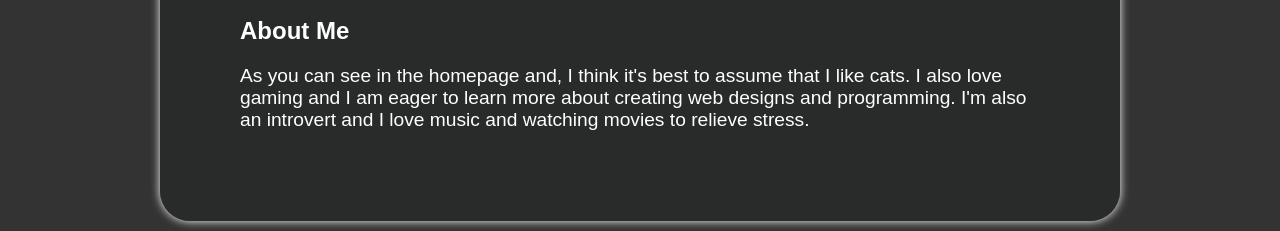
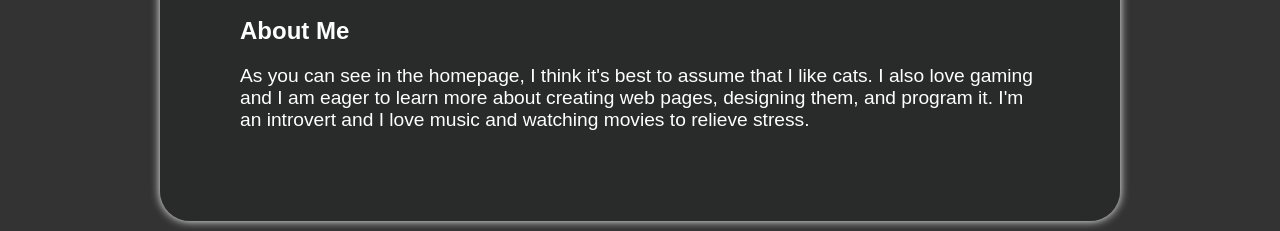
Before and after one commit to geloyaco/YacoPortfolio, a plain HTML site: page AboutMe.html in a window 1280 px wide. Shown: the part 612-843 px from the top of the page. Drawn offline with Linux system fonts and the light colour scheme.

Commit message:
Update AboutMe.html

```diff
--- a/AboutMe.html
+++ b/AboutMe.html
@@ -34,8 +34,8 @@
 
       <div class="description">
         <h2>About Me</h2>
-        <p>As you can see in the homepage and, I think it's best to assume that I like cats. I also love gaming and
-            I am eager to learn more about creating web designs and programming. I'm also an introvert and I love music
+        <p>As you can see in the homepage, I think it's best to assume that I like cats. I also love gaming and
+            I am eager to learn more about creating web pages, designing them, and program it. I'm an introvert and I love music
             and watching movies to relieve stress.
         </p>
       </div>
```
